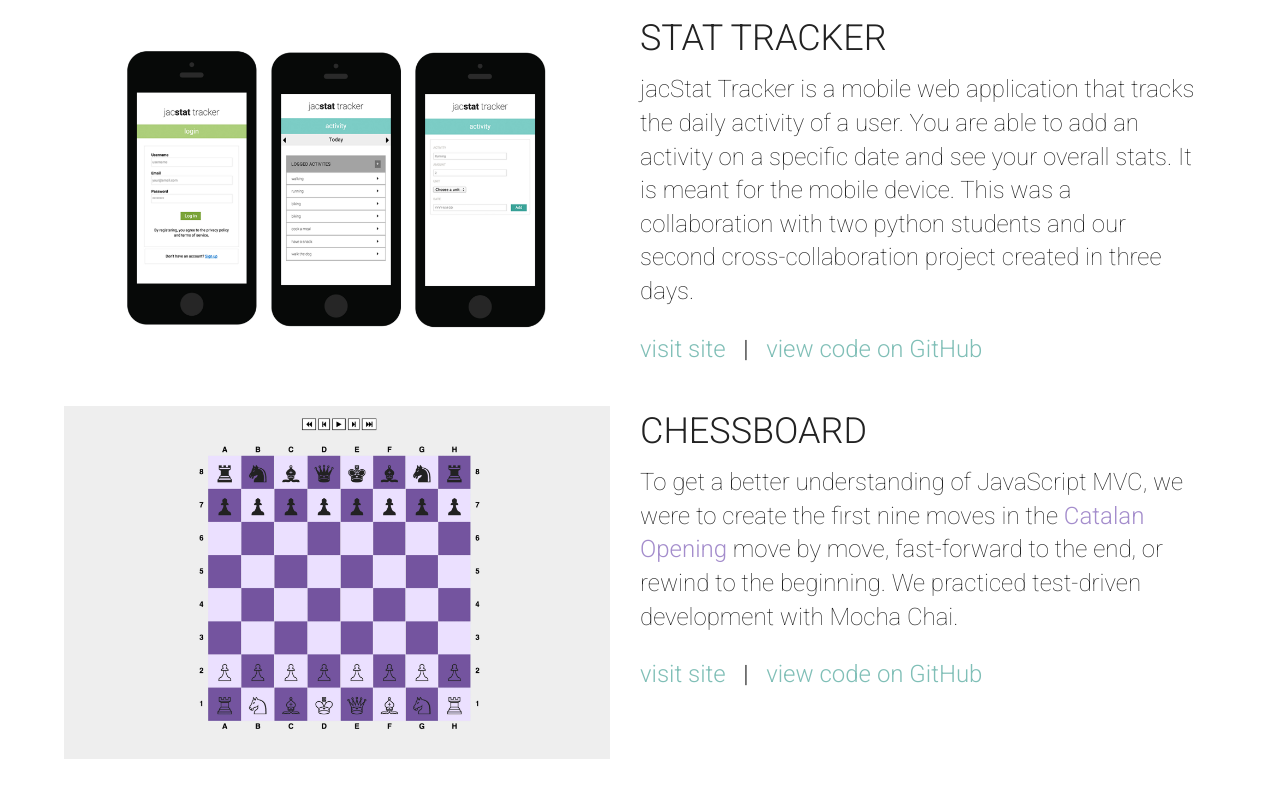
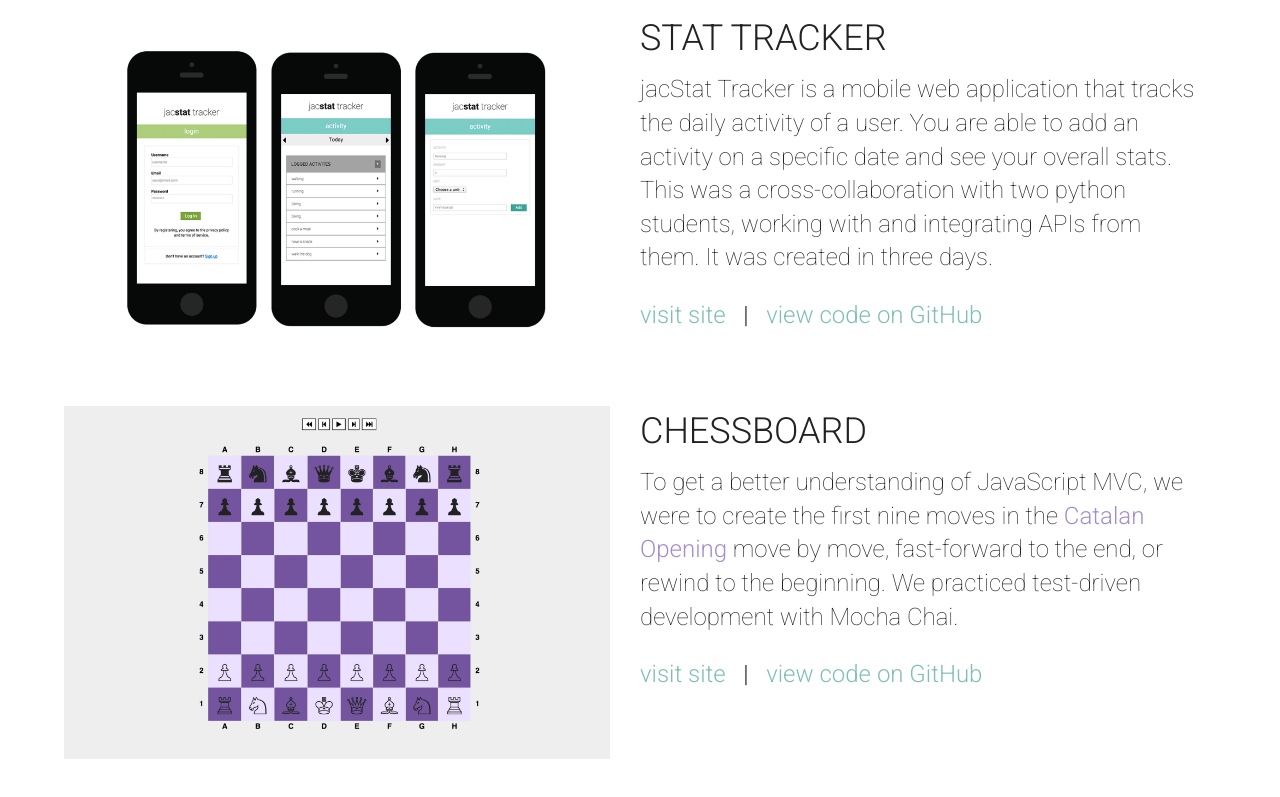
Before and after one commit to cmauban/cmauban.github.io, a website: page index.html in a window 1280 px wide. Shown: the part 1385-2182 px from the top of the page. Drawn offline with nearby package versions, Linux system fonts and the light colour scheme; files that its build step writes are made by us from their sources.

Commit message:
desciption of jacstat

```diff
--- a/index.html
+++ b/index.html
@@ -88,7 +88,7 @@
       <div class="title-desc">
         <h2 class="project-title">Stat tracker</h2>
         <p class="desc">jacStat Tracker is a mobile web application that tracks the daily activity of a user. You are able to add an activity on a specific date and see your overall stats.
-          It is meant for the mobile device. This was a collaboration with two python students and our second cross-collaboration project created in three days.</p>
+          This was a cross-collaboration with two python students, working with and integrating APIs from them. It was created in three days.</p>
         <p class="links"><a href="https://jjac-stat.firebaseapp.com/#/" target="_blank">visit site</a>&nbsp;&nbsp;&nbsp;|&nbsp;&nbsp;  <a href="https://github.com/JJAC-Stat/gui" target="_blank">view code on GitHub</a></p>
       </div>
       </article>
```
